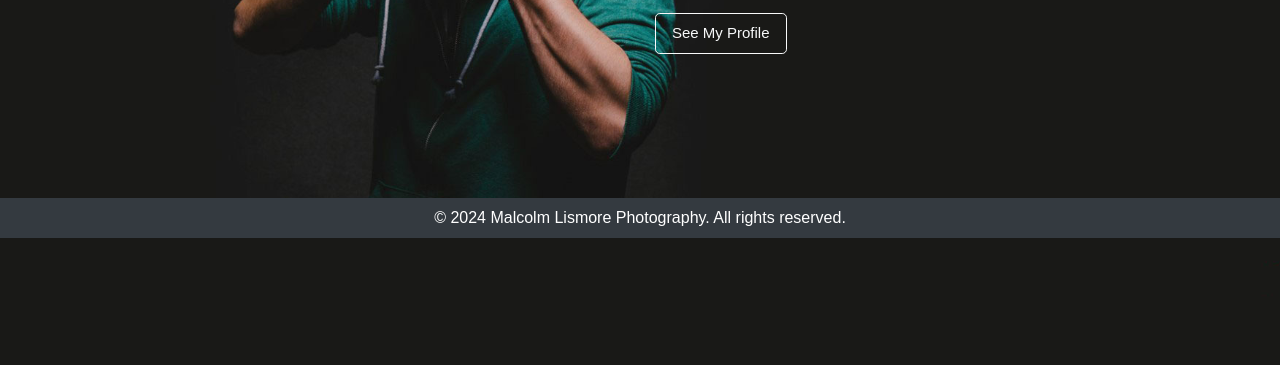
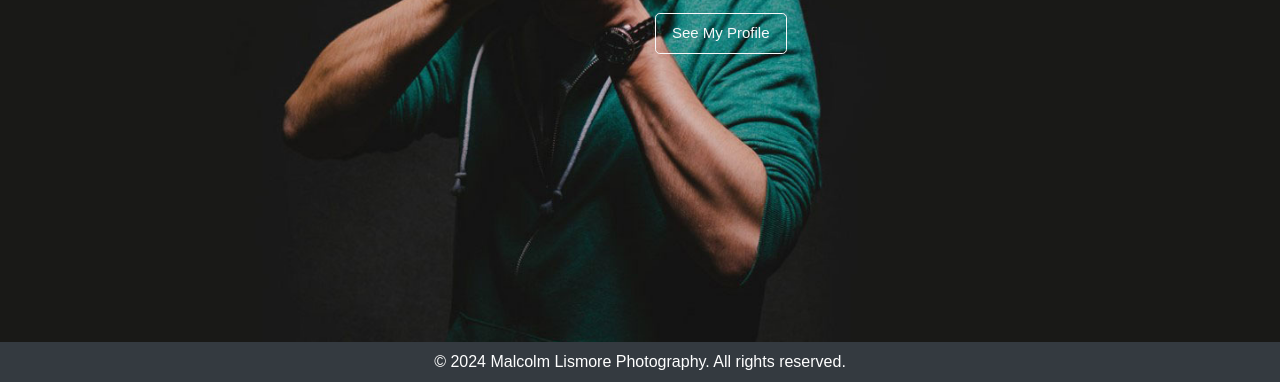
Before and after one commit to Tharushi-Diwyanjili/Photography-Website, a plain HTML site: page index.html in a window 1280 px wide. Shown: the part 435-817 px from the top of the page. Drawn offline with nearby package versions, Linux system fonts and the light colour scheme.

Commit message:
Update index.html

```diff
--- a/index.html
+++ b/index.html
@@ -74,7 +74,7 @@
     <a style="font-family:arial; font-size:15px" class="btn btn-outline-light btn-lg btn-center text-black"  href="about.html" role="button">See My Profile</a>
 </div>
     </div>
-  </div> <br><br><br><br><br><br>
+  </div> <br><br><br><br><br><br> <br><br><br><br><br><br>
  <footer class="footer mt-auto py-2 bg-dark ">
   <div class="container text-center" style="font-family:arial">
     <span class="text-white">© 2024 Malcolm Lismore Photography. All rights reserved.</span>
```
